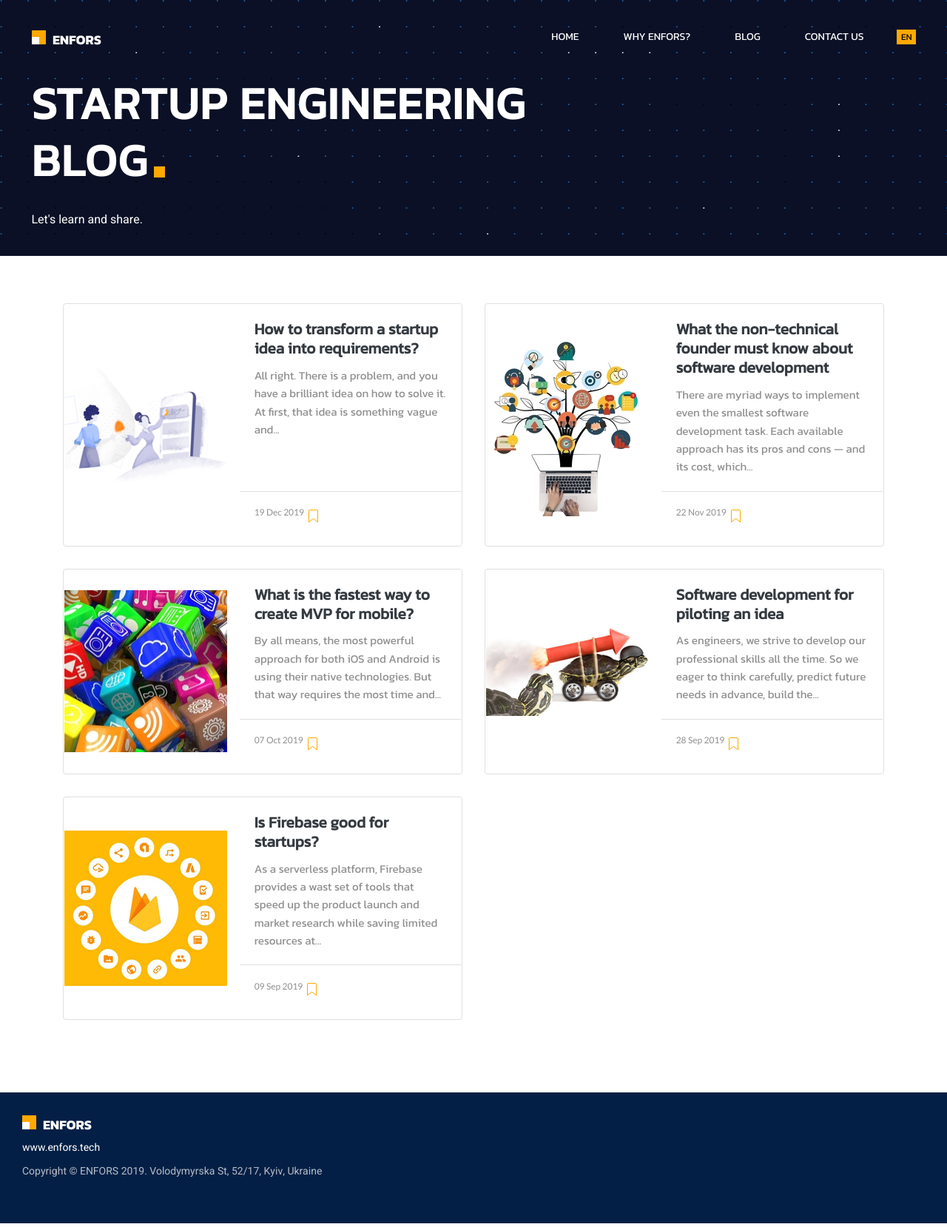
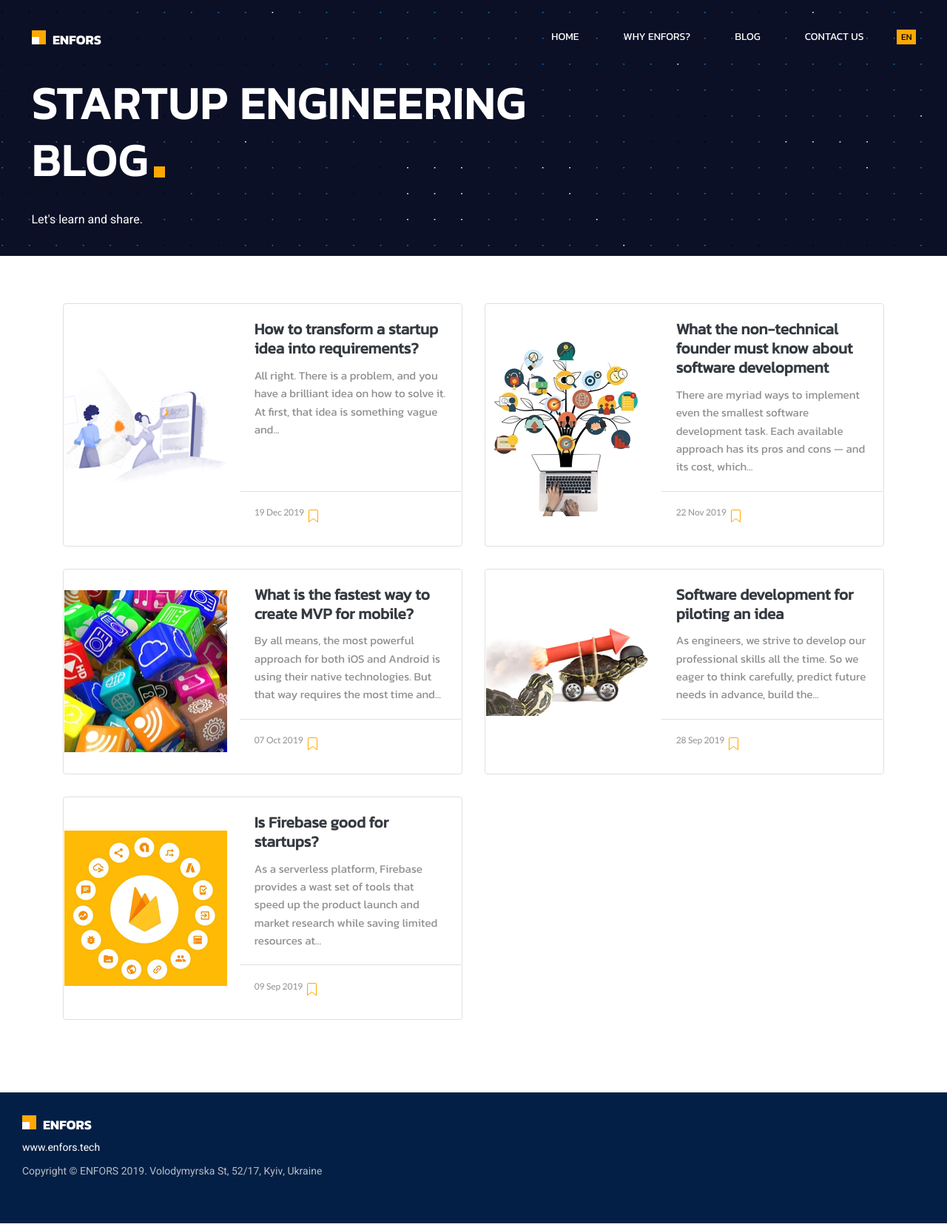
Before and after one commit to chachik/chachik.github.io, a Jekyll site: the page built from blog.html, in a window 1280 px wide. Shown: the whole page at 74% size. Built offline with Jekyll 4.4.1, drawn with Linux system fonts in a browser that asks for light colours; nearby versions of some CDN libraries.

Commit message:
The background position for blog page was fixed.

```diff
--- a/css/blog.css
+++ b/css/blog.css
@@ -23,3 +23,7 @@
 	margin-left: auto;
 	margin-right: auto;
 }
+
+.my-jumbotron {
+	background-position: center;
+}
```
